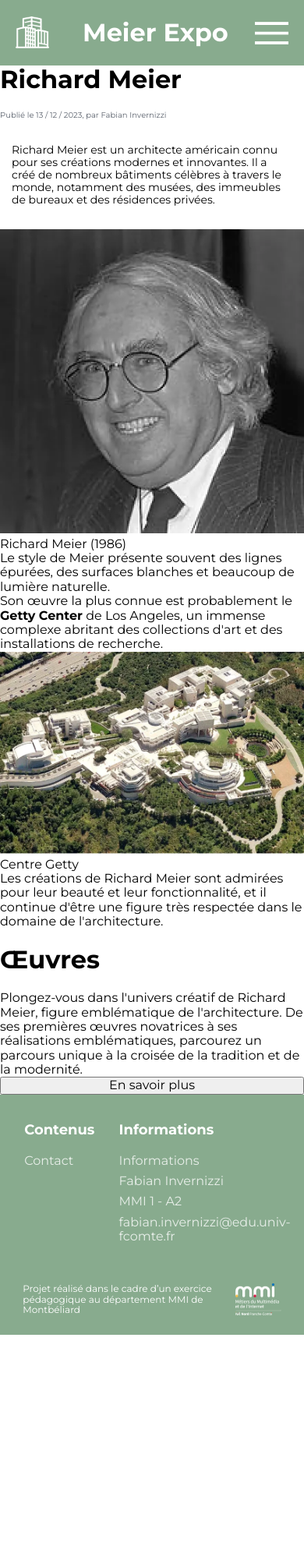
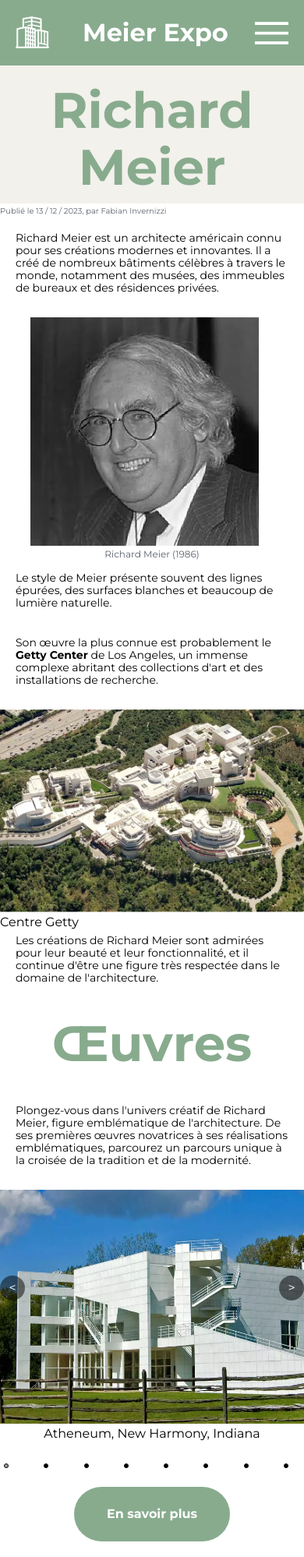
Before and after one commit to MMI-SAE-105/2023-sae-105-Invernizzi-Fabian, a plain HTML site: page Richard_Meier.html in a window 390 px wide. Shown: the top 1997 px of the page at 78% size. Before the commit the page ends 1712 px from the top, so only its background shows below. Drawn offline with nearby package versions, Linux system fonts and the light colour scheme.

Commit message:
Ajout carrousel et oeuvre 1

```diff
--- a/Richard_Meier.html
+++ b/Richard_Meier.html
@@ -45,25 +45,106 @@
 </header>
 
     <main>
+      <img class="img_beige" src="public/img/Rectangle_beige_clair.png" alt="rectangle beige">
         <h1 class="titre_page_beige">Richard Meier</h1>
         <p class="information_page">Publié le 13 / 12 / 2023, par Fabian Invernizzi</p>
         <p class="paragraphe_basic">Richard Meier est un architecte américain connu pour ses créations modernes et innovantes. Il a créé de nombreux bâtiments célèbres à travers le monde, notamment des musées, des immeubles de bureaux et des résidences privées. </p>
-        <img src="/public/img/richard-meier-1986-1.webp" alt="Richard Meier">
-        <figcaption>Richard Meier (1986)</figcaption>
+        <img class="img_avec_légende" src="/public/img/richard-meier-1986-1.webp" alt="Richard Meier">
+        <figcaption class="légende_img">Richard Meier (1986)</figcaption>
 
-        <p>Le style de Meier présente souvent des lignes épurées, des surfaces blanches et beaucoup de lumière naturelle. </p>
-        <p>Son œuvre la plus connue est probablement le <strong>Getty Center</strong> de Los Angeles, un immense complexe abritant des collections d'art et des installations de recherche. </p>
+        <p class="paragraphe_basic">Le style de Meier présente souvent des lignes épurées, des surfaces blanches et beaucoup de lumière naturelle. </p>
+        <p class="paragraphe_basic">Son œuvre la plus connue est probablement le <strong>Getty Center</strong> de Los Angeles, un immense complexe abritant des collections d'art et des installations de recherche. </p>
 
         <img src="/public/img/getty-center-1997-1.webp" alt="Getty Center">
         <figcaption> Centre Getty</figcaption>
 
-        <p>Les créations de Richard Meier sont admirées pour leur beauté et leur fonctionnalité, et il continue d'être une figure très respectée dans le domaine de l'architecture.</p>
+        <p class="paragraphe_basic">Les créations de Richard Meier sont admirées pour leur beauté et leur fonctionnalité, et il continue d'être une figure très respectée dans le domaine de l'architecture.</p>
 
-        <h1>Œuvres</h1>
 
-        <p>Plongez-vous dans l'univers créatif de Richard Meier, figure emblématique de l'architecture.  De ses premières œuvres novatrices à ses réalisations emblématiques, parcourez un parcours unique à la croisée de la tradition et de la modernité.</p>
+        <h2 class="titre_page_beige_secondaire">Œuvres</h1>
 
-        <button>En savoir plus</button>
+
+        <p class="paragraphe_basic">Plongez-vous dans l'univers créatif de Richard Meier, figure emblématique de l'architecture.  De ses premières œuvres novatrices à ses réalisations emblématiques, parcourez un parcours unique à la croisée de la tradition et de la modernité.</p>
+
+
+        <div class="carrousel" x-data="{
+          hrefCourant: '#ecran-1',
+          }">
+              <button @click="parent =$refs.parent, parent.scrollLeft -= parent.clientWidth" class="carrousel_btn carrousel_btn-avant" aria-label="slide précedant"><</button><button @click="parent=$refs.parent, parent.scrollLeft += parent.clientWidth" class="carrousel_btn carrousel_btn-apres" aria-label="slide suivant">></button>
+              <div class="carrousel_parent-ecrans" x-ref="parent"
+                  @scroll.debounce.250ms.passive="
+              hrefCourant = '#'+
+                              [...$refs.parent.children]
+                              .find(e=>e.getBoundingClientRect().x>=0)
+                              .id
+                                                  "
+                  >
+                          <div id="ecran-1" class="carrousel_ecran">
+                      <figure>
+                          <img class="image" src="/public/img/athneum-newharmony-1976-1.webp" alt="image ecran 1">
+                          <figcaption class="soustitre">Atheneum, New Harmony, Indiana</figcaption>
+                      </figure>
+                  </div>
+                  <div id="ecran-2" class="carrousel_ecran">
+                      <figure>
+                          <img class="image" src="/public/img/eglise-rome-2000-1.webp" alt="image ecran 2">
+                          <figcaption class="soustitre"> Eglise de Tor Tre Teste, Rome</figcaption>
+                      </figure>
+                  </div>
+                  <div id="ecran-3" class="carrousel_ecran">
+                      <figure>
+                          <img class="image" src="/public/img/getty-center-1997-1.webp" alt="image ecran 3">
+                          <figcaption class="soustitre">Getty Center, Etats-Unis</figcaption>
+                      </figure>
+                  </div>
+                  <div id="ecran-4" class="carrousel_ecran">
+                      <figure>
+                          <img class="image" src="/public/img/giovannitti-house-1983-2.webp" alt="image ecran 4">
+                          <figcaption class="soustitre">Giovannitti House, Etats-Unis</figcaption>
+                      </figure>
+                  </div>
+                  <div id="ecran-5" class="carrousel_ecran">
+                      <figure>
+                          <img class="image" src="/public/img/musee-barcelone-1995-1.webp" alt="image ecran 5">
+                          <figcaption class="soustitre">Musée d'art contemporain, Barcelone </figcaption>
+                      </figure>
+                  </div>
+                  <div id="ecran-5" class="carrousel_ecran">
+                    <figure>
+                        <img class="image" src="/public/img/musee-frieder-burda-2004-1.webp" alt="image ecran 5">
+                        <figcaption class="soustitre">Collection Frieder Burda, Baden-Baden</figcaption>
+                    </figure>
+                </div>
+                <div id="ecran-5" class="carrousel_ecran">
+                  <figure>
+                      <img class="image" src="/public/img/musee-rolandseck-2007-1.webp" alt="image ecran 5">
+                      <figcaption class="soustitre">Musée d'art contemporain Rolandseck</figcaption>
+                  </figure>
+                </div>
+                <div id="ecran-5" class="carrousel_ecran">
+                  <figure>
+                      <img class="image" src="/public/img/smith-house-1967-1.webp" alt="image ecran 5">
+                      <figcaption class="soustitre">Smith House, Etats-Unis</figcaption>
+                  </figure>
+                </div>
+              </div>
+              <ul class="caroussel_liste-liens">
+                  <li><a href="#ecran-1" class="caroussel_lien" :class="{actif:hrefCourant==='#ecran-1'}"></a></li>
+                  <li><a href="#ecran-2" class="caroussel_lien" :class="{actif:hrefCourant==='#ecran-2'}"></a></li>
+                  <li><a href="#ecran-3" class="caroussel_lien" :class="{actif:hrefCourant==='#ecran-3'}"></a></li>
+                  <li><a href="#ecran-4" class="caroussel_lien" :class="{actif:hrefCourant==='#ecran-4'}"></a></li>
+                  <li><a href="#ecran-5" class="caroussel_lien" :class="{actif:hrefCourant==='#ecran-5'}"></a></li>
+                  <li><a href="#ecran-6" class="caroussel_lien" :class="{actif:hrefCourant==='#ecran-6'}"></a></li>
+                  <li><a href="#ecran-7" class="caroussel_lien" :class="{actif:hrefCourant==='#ecran-7'}"></a></li>
+                  <li><a href="#ecran-8" class="caroussel_lien" :class="{actif:hrefCourant==='#ecran-8'}"></a></li>
+              </ul>
+          </div>
+
+        <a class="bouton_lien" href="/Frise.html">
+        <div class="bouton_parent">
+        <button class="bouton_vert">En savoir plus</button>
+        </div>
+        </a>
     </main>
 
     <footer>
--- a/src/css/boutons.css
+++ b/src/css/boutons.css
@@ -23,7 +23,7 @@
     display: flex;
     justify-content: center;
     align-items: center;
-    padding: 35px;
+    padding: 20px;
 
 }
 
--- /dev/null
+++ b/src/css/carrousel.css
@@ -0,0 +1,105 @@
+img {
+    max-width: 100%;/* image responsive, largeur maxi */
+    height:auto;    /* hauteur "auto" */
+    scroll-snap-align: start; /* aligne les enfants par blocs */
+    }
+
+    .carrousel_parent-ecrans {
+    display: flex;/* aligne horizontalement les enfants */
+    width: 100%;/* largeur du parent */
+    overflow-x: scroll;
+    scroll-behavior: smooth;
+    scroll-snap-type: x mandatory; /* permet de scroller par blocs */
+
+    }
+    .carrousel_ecran {
+    width: 100%;/* largeur du parent pour chaque enfant */
+    flex: none;/* permet de garder toute la largeur du parent */
+    }
+    .carrousel_ecran figure {
+    margin: 0;/* enlève les marges par défaut */
+    }
+    .carrousel {
+    position: relative;
+    }
+
+    .carrousel_btn {
+    position: absolute;
+    top: 50%;
+    top: calc(
+        min(500px, 100vw) / 16 * 9 / 2 + 1rem
+    ); /* centre verticalement ~50% vertical */
+    transform: translateY(-50%); /* methode du point mort */
+    width: 2rem;
+    height: 2rem;
+    background: rgba(0,0,0,0.5);
+    border-radius: 50%;
+    border: none;
+    display: grid;
+    place-content: center;
+    color: #fff;
+    }
+
+    .carrousel_btn-avant {
+    left: 0;
+    }
+
+    .carrousel_btn-apres {
+    right: 0;
+    }
+
+    .caroussel_liste-liens {
+    display: flex; /* aligne horizontalement les enfants */
+    justify-content: center; /* centre horizontalement les enfants */
+    margin: 0; /* enlève les marges par défaut */
+    padding: 0; /* enlève les padding par défaut */
+    list-style: none; /* enlève les puces par défaut */
+    gap: 10px; /* espace entre les enfants */
+    }
+    .caroussel_lien.actif {
+        color: #4989d1; /* change the text color */
+        }
+
+    .image {
+    width: 500px;
+    height: 300px;
+    }
+    h1, .soustitre{
+        text-align: center;
+        font-family: 'Montserrat', sans-serif;
+    }
+    .caroussel_liste-liens {
+    margin-top: 20px;
+    }
+    .caroussel_liste-liens {
+display: flex;
+justify-content: center;
+gap: 20px;
+}
+
+.caroussel_liste-liens a {
+text-decoration: none;
+color: #353434;
+font-size: 1.2em;
+margin-top: 20px;
+}
+
+
+.caroussel_liste-liens a {
+
+    text-decoration: none;
+    display: inline-block;
+    width: 6px;
+    height: 6px;
+    background-color: #000000;
+    border-radius: 50%;
+    margin: 0 5px;
+    border: 1px solid black;
+
+
+
+}
+
+.caroussel_liste-liens a.actif {
+background-color: rgb(163, 162, 162);
+}
--- a/src/css/header.css
+++ b/src/css/header.css
@@ -38,8 +38,8 @@ header{
     width: 43px;
     height: 43px;
     margin-right: 20px;
-    position: relative; /*pour appliquer z-index*/
-    z-index: 10; /*pour que le bouton soit au dessus du menu*/
+    position: relative;
+    z-index: 10;
 
 }
 
--- a/src/css/img.css
+++ b/src/css/img.css
@@ -2,6 +2,7 @@
     text-align: center;
     font-size: 12px;
     color: #5C636E;
+    padding-bottom: 10px;
 }
 
 .img_avec_légende{
@@ -9,3 +10,7 @@
     width: 75%;
 
 }
+
+.img_beige{
+    position: relative;
+}
--- a/src/css/main.css
+++ b/src/css/main.css
@@ -18,35 +18,63 @@ header,main,footer{
     text-shadow: 2px 2px 4px rgba(0, 0, 0, 0.5);
 }
 
+.titre_page_beige{
+    position: absolute;
+    top: 62px;
+    width: 100%;
+    height: 100%;
+    text-align: center;
+    justify-content: center;
+    align-items: center;
+    color: var(--vert_foncé);
+    font-size: var(--header_main);
+
+}
+
+.titre_page_beige_secondaire{
+    padding: 10px 0px 35px 0px;
+    text-align: center;
+    justify-content: center;
+    align-items: center;
+    color: var(--vert_foncé);
+    font-size: var(--header_main);
+
+}
+
+
 .img_principale{
     filter: blur(1.5px);
 }
-.titre_page_web{
 
-}
 
 .information_page{
     font-size: 10px;
     color: #5C636E;
 }
 
+.Titre_paragraphe_basic{
+    font-weight: 400;
+    padding: 30px 15px 15px 20px;
+}
+
 .paragraphe_basic{
     font-size: 14px;
-    padding-top: 30px;
+    padding-top: 5px;
     padding-bottom: 30px;
-    padding-left: 15px;
-    padding-right: 15px;
+    padding-left: 20px;
+    padding-right: 20px;
 }
 
 .Liste_Titre{
     font-weight: 400;
     padding-bottom: 15px;
-    padding-left: 15px;
+    padding-left: 20px;
 }
 
 .Liste_groupe{
 padding-bottom: 30px;
-padding-left: 15px;
+padding-left: 20px;
+padding-right: 20px;
 list-style-type: none;
 }
 
@@ -69,3 +97,7 @@ list-style-type: none;
 .citation_auteur{
     text-align: right; /* Ajout de cette ligne */
 }
+
+.information_page{
+    padding-bottom: 15px;
+}
--- a/src/css/style.css
+++ b/src/css/style.css
@@ -6,6 +6,8 @@
 @import "/src/css/main.css";
 @import "/src/css/img.css";
 @import "/src/css/boutons.css";
+@import "/src/css/carrousel.css";
+
 *{
     margin: 0;
     padding: 0;
```
Also changed, not shown: Oeuvre1.html (added, +105 -0 lines), public/img/Rectangle_beige_clair.png (added).
